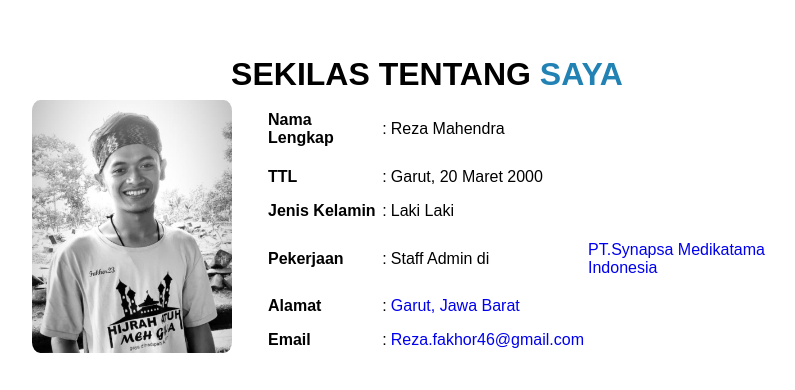
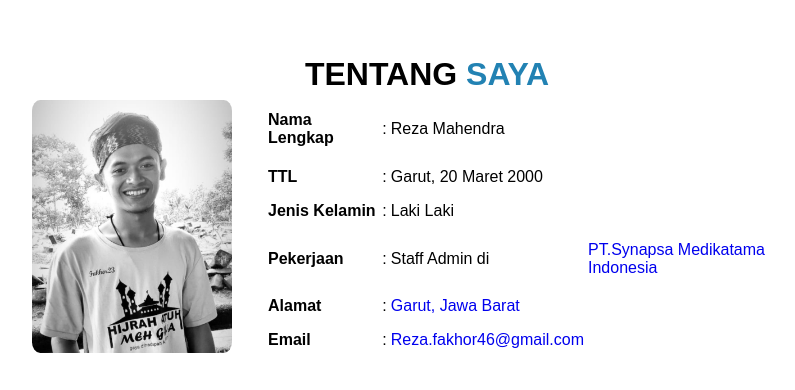
Before and after one commit to rezafakhor/biodata, a plain HTML site: page index.html in a window 1280 px wide. Shown: the top 390 px of the page, without its empty margins (213-1008 px from the left). Drawn offline with Linux system fonts and the light colour scheme.

Commit message:
Update index.html

```diff
--- a/index.html
+++ b/index.html
@@ -27,7 +27,7 @@
 </head>
 <body style="background: url(liu.jpg);background-size: cover;background-attachment: fixed;">
     <div class="wrap">
-        <h1 align="center">SEKILAS TENTANG<span> SAYA</span></h1>
+        <h1 align="center">TENTANG<span> SAYA</span></h1>
         <h2 align="center" style="margin-top: -20px;"><span></span> <span> </span></h2>
         <table>
             <tr>
```
